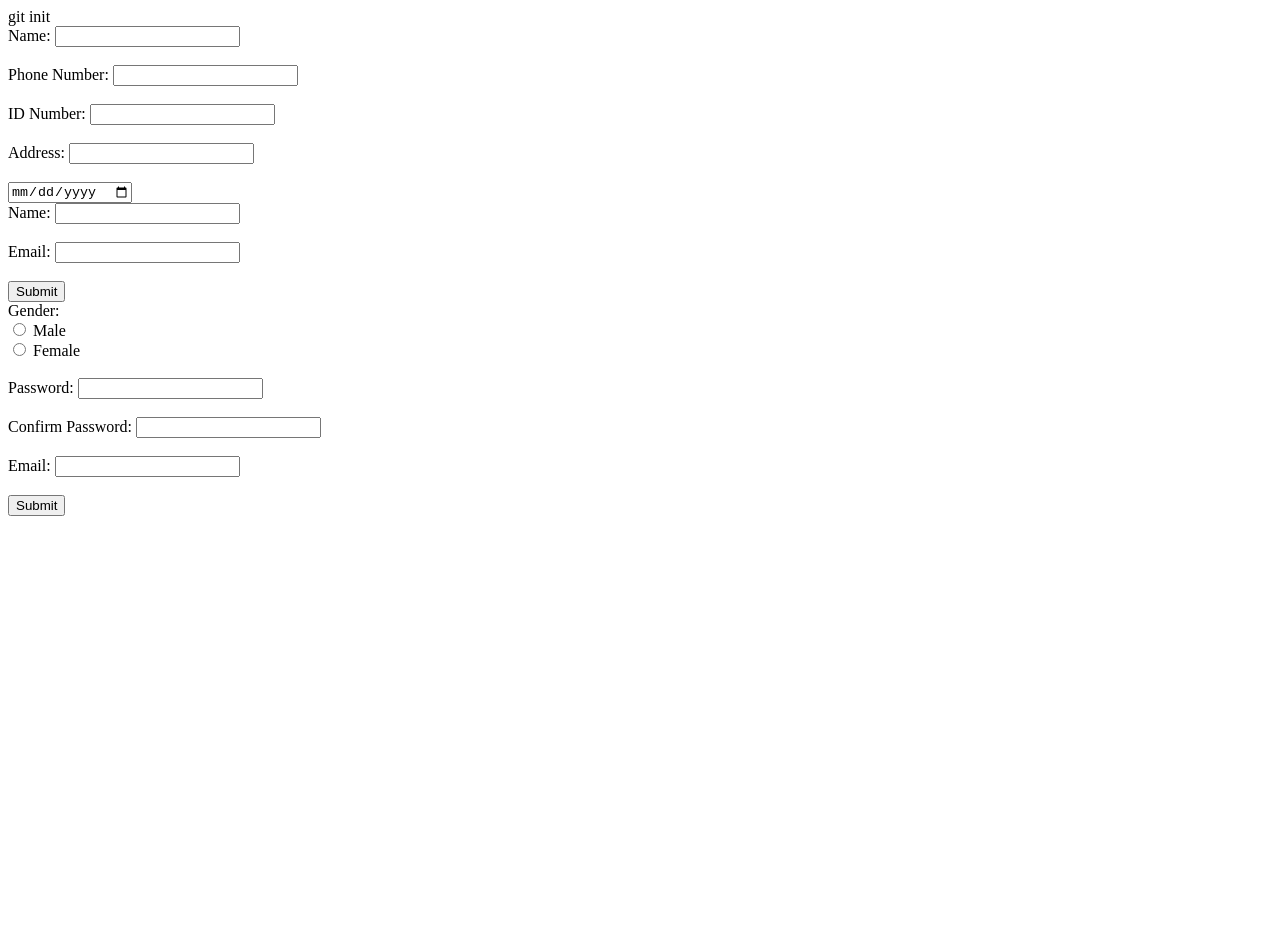
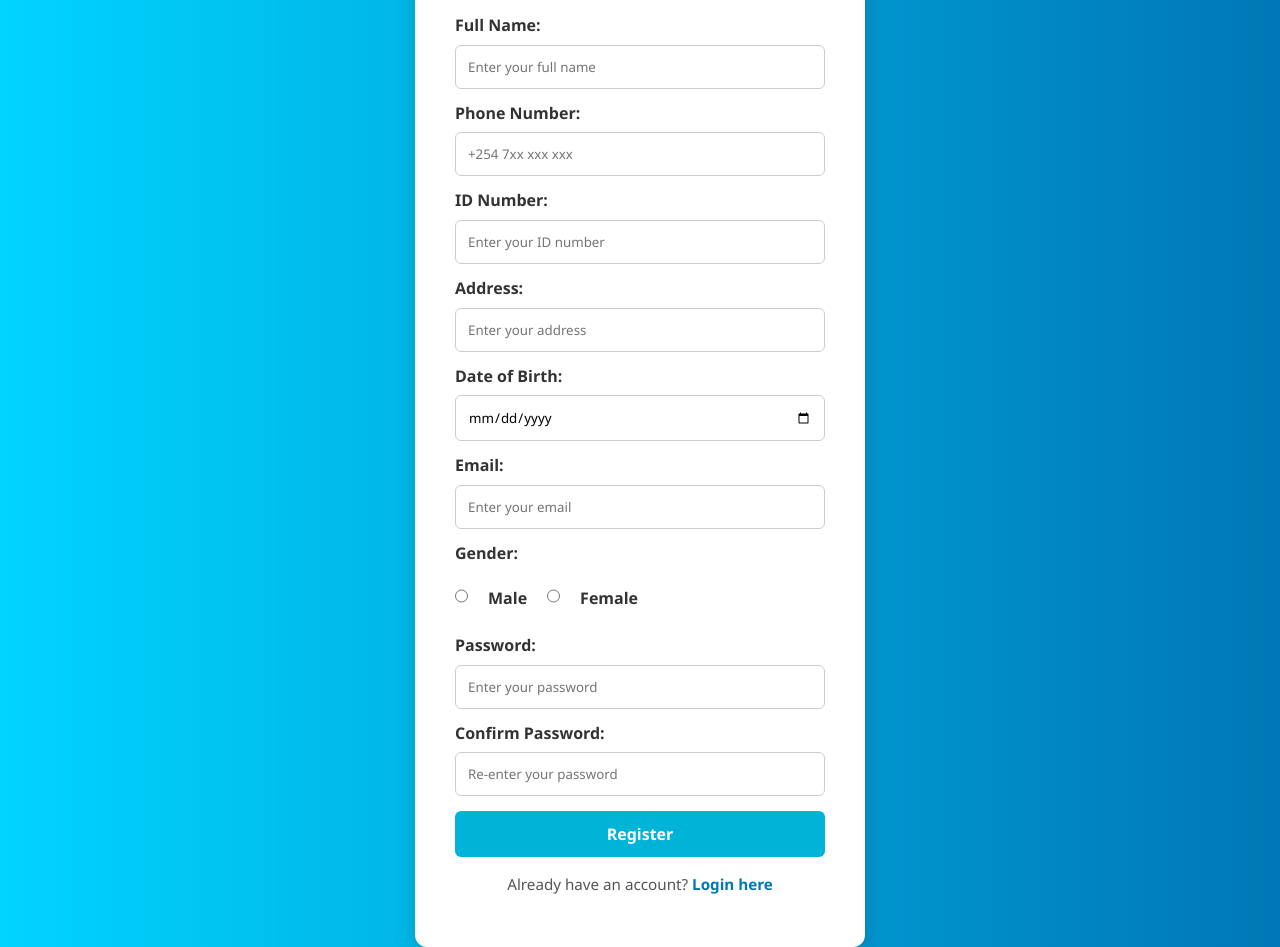
Before and after one commit to kmwenda1/webdev, a plain HTML site: page register.html in a window 1280 px wide. Before the commit the page ends 800 px from the top, so only its background shows below. Drawn offline with Linux system fonts and the light colour scheme.

Commit message:
updated with styles

```diff
--- a/register.html
+++ b/register.html
@@ -1,77 +1,63 @@
 <!DOCTYPE html>
-<html lang="en"></html>
-git init
+<html lang="en">
 <head>
-  <title>
-        ZAP LOAN - Register
-    </title>
-    <body>
-        <form action="/submit" method="post">
-  <label for="name">Name:</label>
-  <input type="text" id="name" name="name" required><br>
+  <meta charset="UTF-8">
+  <meta name="viewport" content="width=device-width, initial-scale=1.0">
+  <title>ZAP LOAN - Register</title>
+  <link rel="stylesheet" href=style.css>
+</head>
+<body>
+  <div class="form-container">
+    <h1>Register for Zap Loan</h1>
+    <p>Create your account to apply for quick and easy loans.</p>
 
-  <br>
+    <form action="/submit" method="post">
 
-  <label for="phone number">Phone Number:</label>
-  <input type="tel" id="phone number" name="phone number" required><br>
-
-  <br>
-
-  <label for="id number">ID Number:</label>
-  <input type="text" id="id number" name="id number" required><br>
-
-  <br>
-
-  <label for="address">Address:</label>
-    <input type="text" id="address" name="address" required><br>
-
-    <br>
-
-    <label for="DOB"></label>
-    <input type="date" id="DOB" name="DOB" required>
-
-<br>
+      <label for="name">Full Name:</label>
+      <input type="text" id="name" name="name" placeholder="Enter your full name" required>
 
 
+      <label for="phone">Phone Number:</label>
+      <input type="tel" id="phone" name="phone" placeholder="+254 7xx xxx xxx" required>
 
 
-  <label for="name">Name:</label>
-  <input type="text" id="name" name="name" required><br>
-
-  <br>
-
-  <label for="email">Email:</label>
-  <input type="email" id="email" name="email" required><br>
-
-  <br>
+      <label for="id_number">ID Number:</label>
+      <input type="text" id="id_number" name="id_number" placeholder="Enter your ID number" required>
 
 
-  <input type="submit" value="Submit">
-</form>
+      <label for="address">Address:</label>
+      <input type="text" id="address" name="address" placeholder="Enter your address" required>
 
-<label for="gender">Gender:</label><br>
 
-    <input type="radio" id="male" name="gender" value="male" required>
-    <label for="male">Male</label><br>
+      <label for="dob">Date of Birth:</label>
+      <input type="date" id="dob" name="dob" required>
 
-    <input type="radio" id="female" name="gender" value="female" required>
-    <label for="female">Female</label><br>
 
-<br>
+      <label for="email">Email:</label>
+      <input type="email" id="email" name="email" placeholder="Enter your email" required>
 
-    <label for="password">Password:</label>
-    <input type="password" id="password" name="password" required><br>
 
-    <br>
+      <label>Gender:</label>
+      <div class="gender-options">
+        <input type="radio" id="male" name="gender" value="male" required>
+        <label for="male">Male</label>
 
-    <label for="confirm password">Confirm Password:</label>
-    <input type="password" id="confirm password" name="confirm password" required><br>
-<br
-  <label for="email">Email:</label>
-  <input type="email" id="email" name="email" required><br>
-<br>
+        <input type="radio" id="female" name="gender" value="female" required>
+        <label for="female">Female</label>
+      </div>
 
-  <input type="submit" value="Submit">
-</form>
 
+      <label for="password">Password:</label>
+      <input type="password" id="password" name="password" placeholder="Enter your password" required>
+
+      <label for="confirm_password">Confirm Password:</label>
+      <input type="password" id="confirm_password" name="confirm_password" placeholder="Re-enter your password" required>
+
+
+      <button type="submit">Register</button>
+    </form>
+
+    <p class="login-link">Already have an account? <a href="login.html">Login here</a></p>
+  </div>
 </body>
+</html>
--- /dev/null
+++ b/style.css
@@ -0,0 +1,239 @@
+
+        body {
+            background-color: red;
+            font-family: Arial, sans-serif;
+            color: #333;
+        }
+        h1 {
+            color: #2c3e50;
+        }
+        p {
+            font-size: 16px;
+        }
+
+
+
+* {
+    margin: 0;
+    padding: 0;
+    box-sizing: border-box;
+    font-family: "Segoe UI", Tahoma, Geneva, Verdana, sans-serif;
+}
+
+
+body {
+    background: #f9fafb;
+    color: #333;
+    line-height: 1.6;
+}
+
+
+.header {
+    display: flex;
+    justify-content: space-between;
+    align-items: center;
+    padding: 15px 50px;
+    background: #1e1e2f;
+    color: #fff;
+}
+
+.logo {
+    font-size: 1.5rem;
+    font-weight: bold;
+}
+
+.navbar a {
+    color: #fff;
+    text-decoration: none;
+    margin-left: 20px;
+    transition: color 0.3s ease;
+}
+
+.navbar a:hover {
+    color: #00d4ff;
+}
+
+
+/* Hero Section */
+.hero {
+    display: flex;
+    justify-content: center;
+    align-items: center;
+    height: 90vh;
+    background: linear-gradient(rgba(0,0,0,0.65), rgba(0,0,0,0.65)),
+                url('https://images.unsplash.com/photo-1567427015724-5e3aa7d1a5f4?auto=format&fit=crop&w=1600&q=80')
+                center/cover no-repeat;
+    color: white;
+    text-align: center;
+    padding: 40px 20px; /* adds space so text doesn’t overlap */
+}
+
+.hero-content {
+    max-width: 700px; /* keeps text from stretching too wide */
+}
+
+.hero h1 {
+    font-size: 3rem;
+    margin-bottom: 20px;
+    line-height: 1.2;
+}
+
+.hero h1 span {
+    color: #00d4ff;
+}
+
+.hero p {
+    font-size: 1.25rem;
+    margin-bottom: 30px;
+}
+
+
+.buttons {
+    display: flex;
+    gap: 15px;
+    justify-content: center;
+}
+
+
+button {
+    padding: 12px 25px;
+    border: none;
+    border-radius: 8px;
+    background: #00d4ff;
+    color: #fff;
+    font-size: 1rem;
+    font-weight: bold;
+    cursor: pointer;
+    transition: all 0.3s ease;
+}
+
+button:hover {
+    background: #009ec4;
+}
+
+button.outline {
+    background: transparent;
+    border: 2px solid #00d4ff;
+    color: #00d4ff;
+}
+
+button.outline:hover {
+    background: #00d4ff;
+    color: #fff;
+}
+
+/* Footer */
+.footer {
+    background: #1e1e2f;
+    color: #fff;
+    text-align: center;
+    padding: 15px 0;
+    margin-top: 20px;
+}
+
+* {
+  margin: 0;
+  padding: 0;
+  box-sizing: border-box;
+  font-family: "Segoe UI", Tahoma, Geneva, Verdana, sans-serif;
+}
+
+
+body {
+  background: linear-gradient(to right, #00d4ff, #0077b6);
+  display: flex;
+  justify-content: center;
+  align-items: center;
+  height: 100vh;
+}
+
+
+.form-container {
+  background: #fff;
+  padding: 30px 40px;
+  border-radius: 12px;
+  box-shadow: 0px 6px 20px rgba(0, 0, 0, 0.15);
+  width: 100%;
+  max-width: 450px;
+  text-align: center;
+}
+
+.form-container h1 {
+  margin-bottom: 10px;
+  color: #0077b6;
+}
+
+.form-container p {
+  margin-bottom: 20px;
+  color: #555;
+  font-size: 0.95rem;
+}
+
+
+label {
+  display: block;
+  text-align: left;
+  margin: 12px 0 6px;
+  font-weight: bold;
+  color: #333;
+}
+
+input[type="text"],
+input[type="tel"],
+input[type="email"],
+input[type="password"],
+input[type="date"] {
+  width: 100%;
+  padding: 12px;
+  border: 1px solid #ccc;
+  border-radius: 6px;
+  outline: none;
+  transition: border 0.3s ease;
+}
+
+input:focus {
+  border: 1px solid #00b4d8;
+}
+
+
+.gender-options {
+  display: flex;
+  justify-content: flex-start;
+  gap: 20px;
+  margin: 8px 0 15px;
+}
+
+
+button {
+  width: 100%;
+  padding: 12px;
+  border: none;
+  border-radius: 6px;
+  background: #00b4d8;
+  color: #fff;
+  font-size: 1rem;
+  font-weight: bold;
+  cursor: pointer;
+  margin-top: 15px;
+  transition: background 0.3s ease;
+}
+
+button:hover {
+  background: #0077b6;
+}
+
+
+.login-link {
+  margin-top: 15px;
+  font-size: 0.9rem;
+}
+
+.login-link a {
+  color: #0077b6;
+  text-decoration: none;
+  font-weight: bold;
+}
+
+.login-link a:hover {
+  text-decoration: underline;
+}
```
Also changed, not shown: index.html (+33 -28 lines), server.js (+24 -17 lines).
